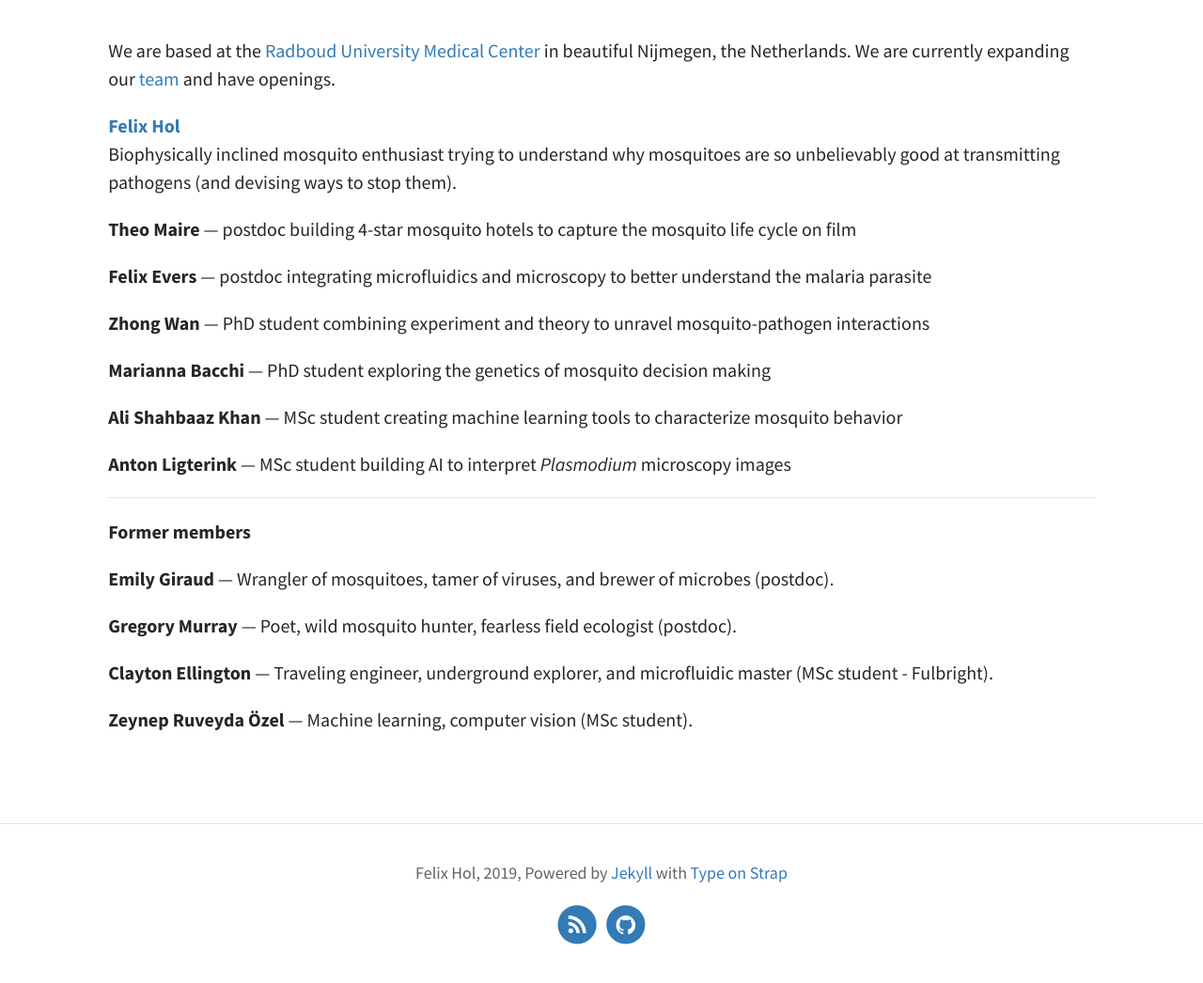
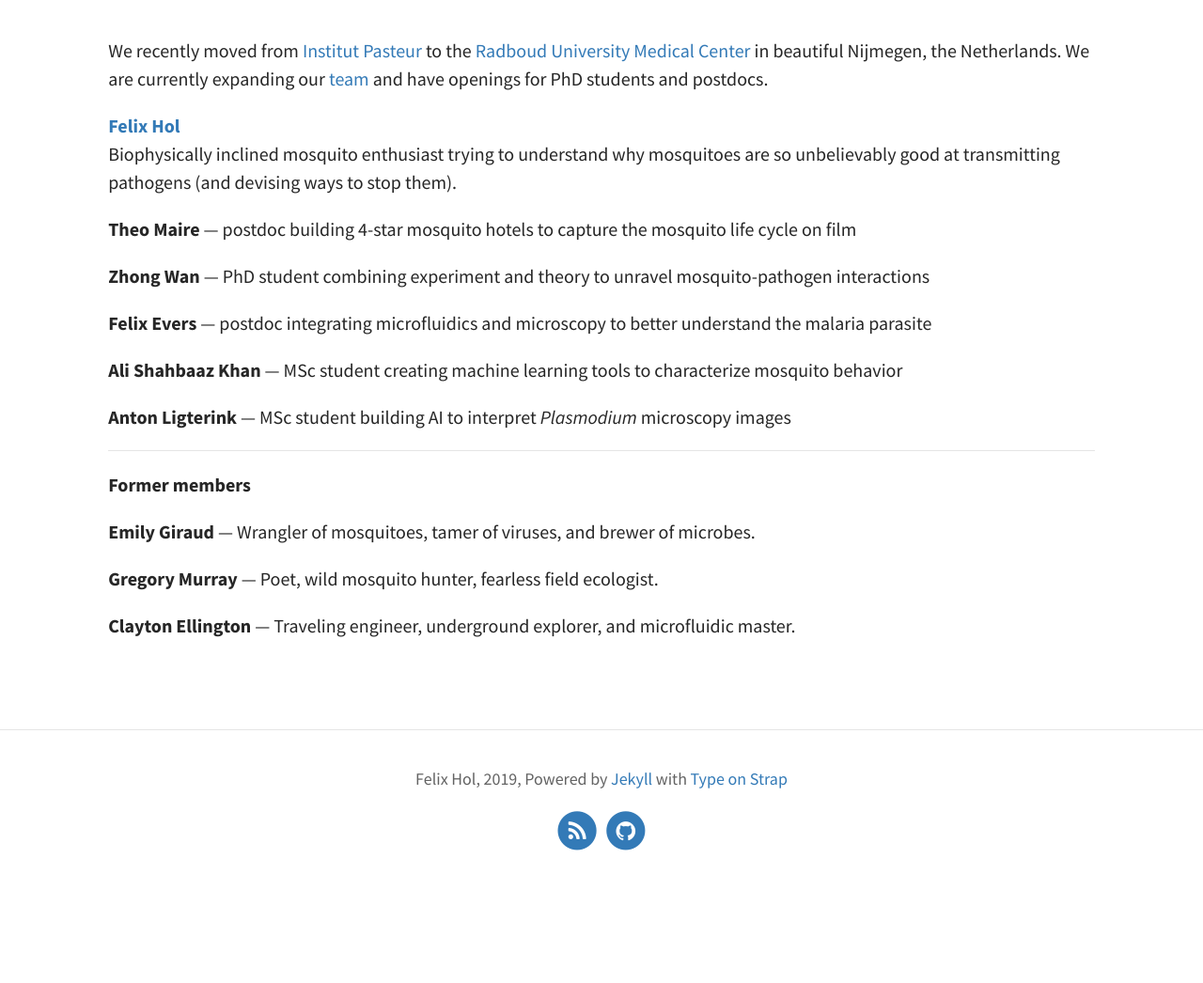
Before and after one commit to felixhol/felixhol.github.io, a Jekyll site: the page built from pages/03Team.md, in a window 1280 px wide. Shown: the part 283-1329 px from the top of the page at 94% size. Built offline with Jekyll 4.4.1, drawn with Linux system fonts in a browser that asks for light colours; after the commit the page ends 1229 px from its top, so only the background shows below that.

Commit message:
Revert "team update"
This reverts commit d3805ca2625588d9c99b81792f8a2f51c1e34df6.

```diff
--- a/pages/03Team.md
+++ b/pages/03Team.md
@@ -6,18 +6,16 @@ feature-img: "assets/img/IMG_2273.JPG"
 tags:
 ---
 
-We are based at the [Radboud University Medical Center](https://www.radboudumc.nl/en/radboud-institute-for-molecular-life-sciences) in beautiful Nijmegen, the Netherlands. We are currently expanding our [team](/team/) and have openings.
+We recently moved from [Institut Pasteur](https://research.pasteur.fr/en/) to the [Radboud University Medical Center](https://www.radboudumc.nl/en/radboud-institute-for-molecular-life-sciences) in beautiful Nijmegen, the Netherlands. We are currently expanding our [team](/team/) and have openings for PhD students and postdocs.
 
 [**Felix Hol**](/bio/)\
 Biophysically inclined mosquito enthusiast trying to understand why mosquitoes are so unbelievably good at transmitting pathogens (and devising ways to stop them).
 
 **Theo Maire** &mdash; postdoc building 4-star mosquito hotels to capture the mosquito life cycle on film
 
-**Felix Evers**  &mdash; postdoc integrating microfluidics and microscopy to better understand the malaria parasite
-
 **Zhong Wan**  &mdash; PhD student combining experiment and theory to unravel mosquito-pathogen interactions
 
-**Marianna Bacchi**  &mdash; PhD student exploring the genetics of mosquito decision making
+**Felix Evers**  &mdash; postdoc integrating microfluidics and microscopy to better understand the malaria parasite
 
 **Ali Shahbaaz Khan** &mdash; MSc student creating machine learning tools to characterize mosquito behavior
 
@@ -31,10 +29,8 @@ Biophysically inclined mosquito enthusiast trying to understand why mosquitoes a
 
 **Former members**
 
-**Emily Giraud** &mdash; Wrangler of mosquitoes, tamer of viruses, and brewer of microbes (postdoc).
+**Emily Giraud** &mdash; Wrangler of mosquitoes, tamer of viruses, and brewer of microbes.
 
-**Gregory Murray** &mdash; Poet, wild mosquito hunter, fearless field ecologist (postdoc).
+**Gregory Murray** &mdash; Poet, wild mosquito hunter, fearless field ecologist.
 
-**Clayton Ellington** &mdash; Traveling engineer, underground explorer, and microfluidic master (MSc student - Fulbright).
-
-**Zeynep Ruveyda Özel** &mdash; Machine learning, computer vision (MSc student).
+**Clayton Ellington** &mdash; Traveling engineer, underground explorer, and microfluidic master.
```
